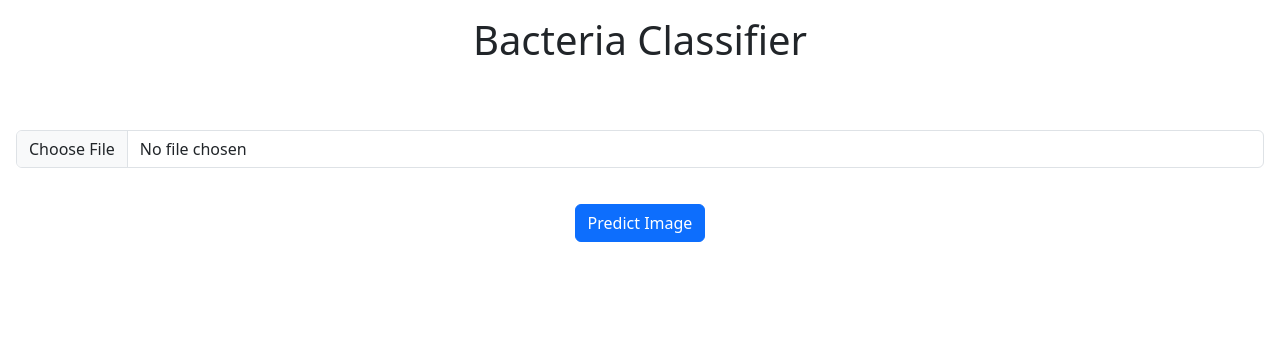
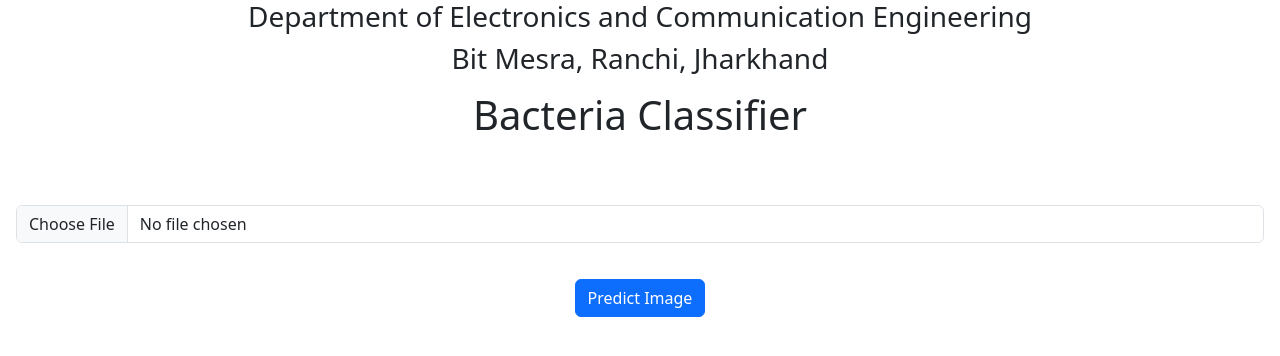
Before and after one commit to raj7ayush/bacteria-classifier, a Flask app: page / in a window 1280 px wide. Shown: the top 356 px of the page. Run offline with Flask 2, Linux system fonts and the light colour scheme.

Commit message:
Update index.html

```diff
--- a/templates/index.html
+++ b/templates/index.html
@@ -104,6 +104,8 @@
 </head>
 
 <body>
+    <h3 class="text-center">Department of Electronics and Communication Engineering</h3>
+    <h3 class="text-center">Bit Mesra, Ranchi, Jharkhand</h3>
     <h1 class="text-center mt-3">Bacteria Classifier</h1>
     <form class="p-3 text-center" action="/" , method="post" enctype="multipart/form-data">
         <input class="form-control" type="file" name="imagefile">
@@ -113,6 +115,8 @@
     <!-- {% if prediction %} -->
 
     <p class="text-center"> Image is a {{prediction}}</p>
+    <h3 class="text-center">Developed by: Ayush Raj</h3>
+    <h3 class="text-center">Dr. Priyank Saxena</h3>
     <!-- {% endif %} -->
 
 
```
